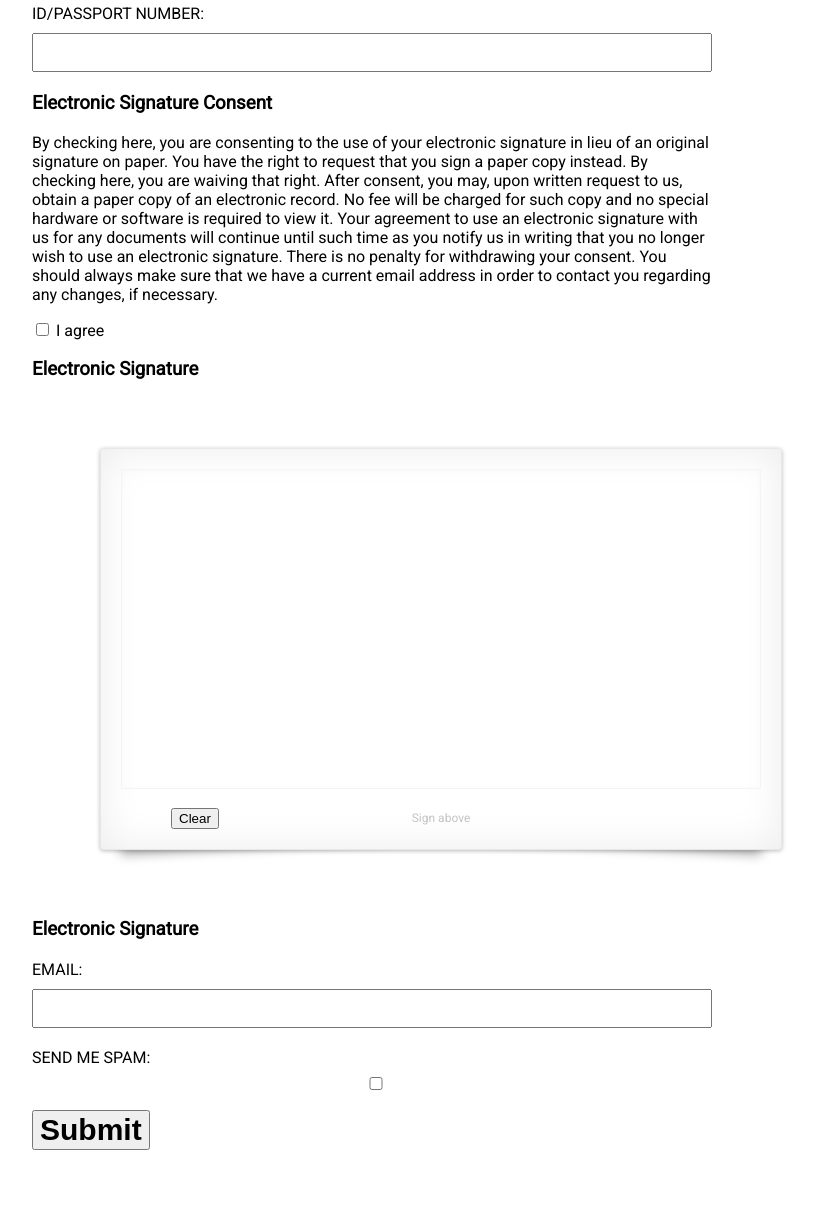
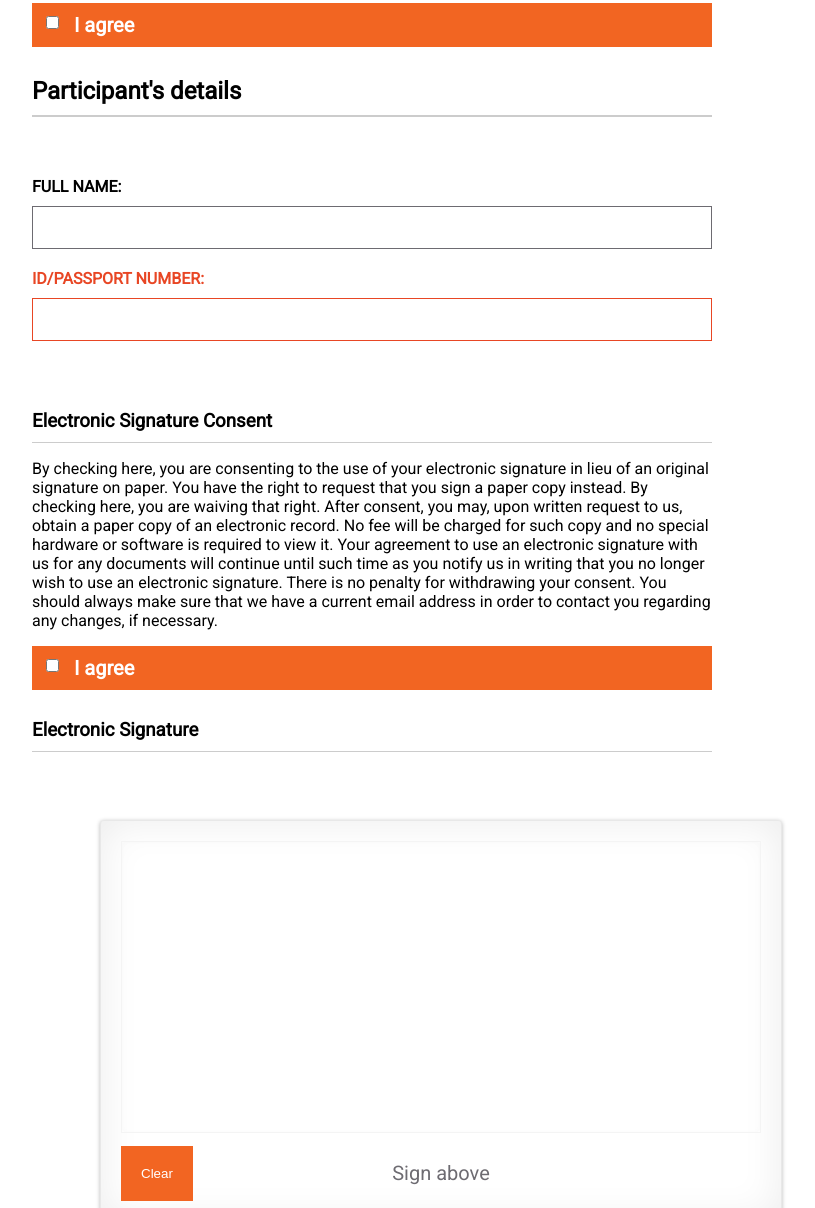
Before and after one commit to bloc11/authsys-public, a website: page static/index.html in a window 1280 px wide. Shown: the part 1592-2800 px from the top of the page, without its empty margins (268-1083 px from the left). Before the commit the page ends 2702 px from the top, so only its background shows below. Drawn offline with Linux system fonts and the light colour scheme; files whose address does not match are found by name.

Commit message:
Update styling

```diff
--- a/sass/_form.scss
+++ b/sass/_form.scss
@@ -1,21 +1,53 @@
 form {
   display: block;
   max-width: 680px;
-  margin: 0 auto;
+  margin: 0 auto 50px;
 
-  > div {
+  input:focus {
+    outline: none;
+  }
+
+  .input {
     margin: 20px 0;
 
     label {
       margin-bottom: 10px;
       display: block;
       text-transform: uppercase;
-
+      font-weight: bold;
     }
     input {
       display: block;
       padding: 10px;
       width: 100%;
+      border: solid 1px $color-grey;
+      font-size: 18px;
+    }
+
+    &.error {
+      label {
+        color: $color-red
+      }
+      input {
+        border-color: $color-red
+      }
+    }
+  }
+
+  .input-check {
+    padding: 10px 15px;
+    text-transform: uppercase;
+    font-weight: bold;
+    background-color: rgba($color-orange, 0.2);
+    height: 24px;
+
+    input {
+      margin-right: 10px;
+    }
+
+    label {
+      position: relative;
+      top: 2px;
     }
   }
 }
@@ -25,13 +57,38 @@ form {
 }
 
 #error {
-    color: red;
+  color: $color-red;
 }
 
 #submit-button {
-    position: absolute;
-    font-size: 30px;
-    font-weight: bold;
-    //top: 500px;
-    //left: 500px;
+  background: $color-orange;
+  font-size: 20px;
+  border: none;
+  padding: 20px;
+  width: 100%;
+  text-transform: uppercase;
+  color: white;
 }
+
+.iagree {
+  padding: 10px;
+  background: $color-orange;
+  margin: 10px 0;
+  font-weight: bold;
+  font-size: 20px;
+  color: white;
+
+  input {
+    position: relative;
+    top: -3px;
+    margin-right: 10px;
+  }
+}
+
+button {
+  display: block;
+  border: none;
+  background-color: $color-orange;
+  color: white;
+  padding: 20px;
+}
--- a/sass/_layout.scss
+++ b/sass/_layout.scss
@@ -20,3 +20,21 @@ body {
     font-size: 10rem;
   }
 }
+
+.section {
+  padding: 10px 0 20px;
+}
+
+h2 {
+  margin-top: 30px;
+  padding-bottom: 10px;
+  margin-bottom: 30px;
+  border-bottom: 2px solid #ccc;
+}
+
+h3 {
+  padding-bottom: 10px;
+  padding-top: 10px;
+  margin-bottom: 10px;
+  border-bottom: 1px solid #ccc;
+}
--- a/sass/_signature_pad.scss
+++ b/sass/_signature_pad.scss
@@ -1,15 +1,8 @@
 .m-signature-pad {
-  //display: none;
-
-  //position: absolute;
   position: relative;
   font-size: 10px;
   width: 100%;
   height: 400px;
-  //top: 50%;
-  //left: 50%;
-  //margin-left: -200px;
-  //margin-top: -100px;
   border: 1px solid #e8e8e8;
   background-color: #fff;
   box-shadow: 0 1px 4px rgba(0, 0, 0, 0.27), 0 0 40px rgba(0, 0, 0, 0.08) inset;
@@ -48,7 +41,7 @@
   left: 20px;
   right: 20px;
   top: 20px;
-  bottom: 60px;
+  bottom: 88px;
   border: 1px solid #f4f4f4;
 }
 
@@ -73,10 +66,9 @@
 
 .m-signature-pad--footer
   .description {
-    color: #C3C3C3;
+    color: $color-grey;
     text-align: center;
-    font-size: 1.2em;
-    margin-top: 1.8em;
+    font-size: 2em;
   }
 
 .m-signature-pad--footer
@@ -87,7 +79,7 @@
 
 .m-signature-pad--footer
   .button.clear {
-    left: 50;
+    //left: 50;
   }
 
 .m-signature-pad--footer
@@ -134,6 +126,5 @@
   .m-signature-pad--footer
     .description {
       font-size: 1em;
-      margin-top: 1em;
     }
 }
--- /dev/null
+++ b/sass/_variables.scss
@@ -0,0 +1,10 @@
+$color-orange: #F26522;
+$color-white: #fafbff;
+$color-grey: #6d6b71;
+$color-red: #E84624;
+$color-blue: #244B82;
+$color-blue-light: #3FA09D;
+$color-yellow: #FBB11B;
+
+$color-dark-text: $color-grey;
+$color-input-border: #e7e7e7;
--- a/sass/app.scss
+++ b/sass/app.scss
@@ -1,3 +1,4 @@
+@import 'variables';
 @import 'signature_pad';
 @import 'layout';
 @import 'form';
--- a/static/index.html
+++ b/static/index.html
@@ -53,7 +53,7 @@
       <p>
         The ability of the Climber/Observer to climb in Bloc11 gives no indication of his/her ability to climb on natural rock in the outdoor environment.
       </p>
-      <div>
+      <div class="iagree">
         <input type="checkbox"> I agree
       </div>
     </div>
@@ -84,20 +84,22 @@
         provide a medical certificate. Bloc11, its members or employees, shall not be liable for any claim or
         injury or loss, damage or even death arising from or in connection with the use of the facility.
       </p>
-      <div>
+      <div class="iagree">
         <input type="checkbox"> I agree
       </div>
     </div>
     <div>
       <h2>Participant's details</h2>
       <form action="/submit" method="post">
-        <div>
+        <div class="section">
+          <div class="input">
             <label for="fullname">Full Name:</label>
             <input id="fullname" name="fullname" type="text"/>
           </div>
-        <div>
+          <div class="input error">
             <label for="id_no">ID/Passport Number:</label>
-          <input name="id_no" type="text"/>
+            <input name="id_no" type="number"/>
+          </div>
         </div>
 
         <h3>Electronic Signature Consent</h3>
@@ -114,9 +116,9 @@
           regarding any changes, if necessary.
         </p>
 
-        <p>
+        <div class="iagree">
           <input type="checkbox"/> I agree
-        </p>
+        </div>
 
         <h3>Electronic Signature</h3>
 
@@ -131,21 +133,40 @@
           </div>
         </div>
 
-        <h3>Electronic Signature</h3>
-        <div>
+        <div class="section">
+          <h3>Email Address</h3>
+
+          <div class="input">
             <label for="email">Email: </label>
-          <input name="email" tyype="text"/>
+            <input name="email" type="text"/>
           </div>
 
-        <div>
-          <label for="spam">Send me spam: </label>
+          <div class="input-check">
             <input type="checkbox" name="spam"/>
+            <label for="spam">Send me spam</label>
+          </div>
+        </div>
+
+        <div class="section">
+          <h3>Emergency Contact</h3>
+
+          <div class="input">
+            <label for="email">Name: </label>
+            <input name="email" type="text"/>
+          </div>
+
+          <div class="input">
+            <label for="email">Phone Number: </label>
+            <input name="email" type="phone"/>
+          </div>
         </div>
 
         <input type="hidden" name="filename"/>
+
         <span id="progress"></span>
         <span id="error"></span>
-        <input id="submit-button" onclick="return save_signature();" type="submit" value="Submit"/>
+
+        <input id="submit-button" onclick="return save_signature();" type="submit" value="Submit Waiver"/>
       </form>
     </div>
   </div>
```
Also changed, not shown: static/app.css, 1 other file. Lines whose indentation alone changed are shown as unchanged.
